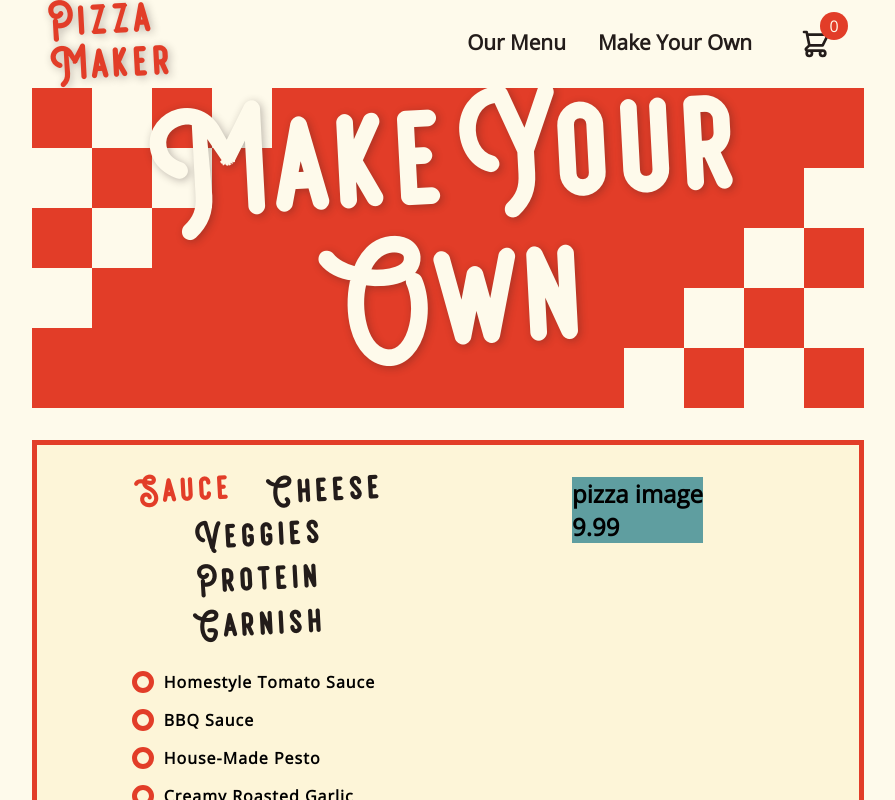
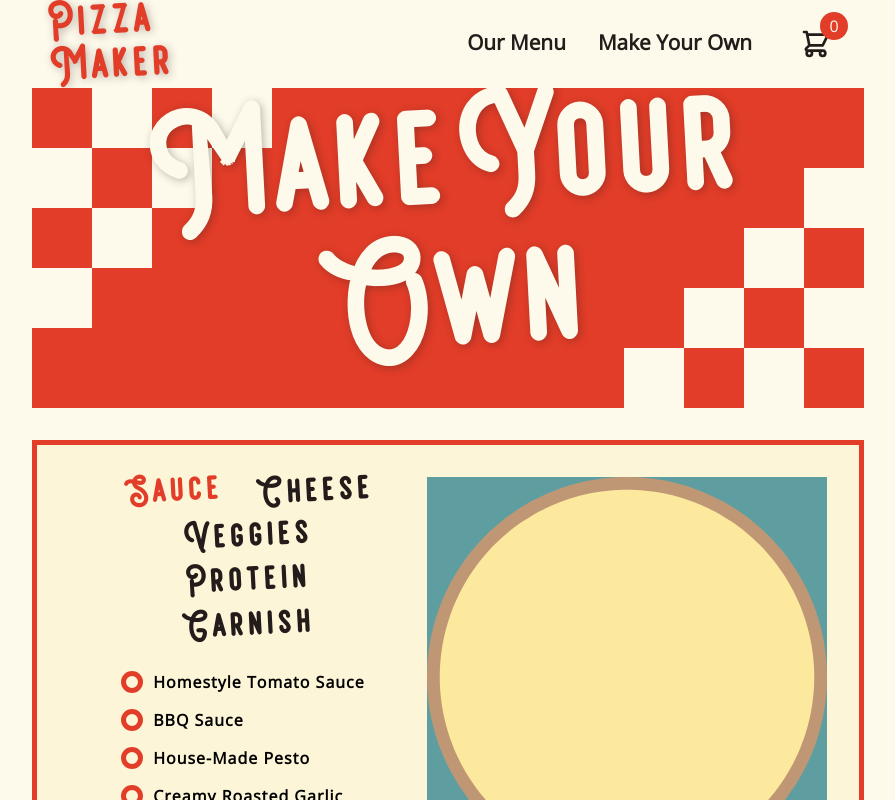
Before and after one commit to wavyadri/pizza-maker, a React (Create React App) app: page /make-your-own in a window 1280 px wide. Shown: the top 800 px of the page, without its empty margins (192-1087 px from the left). Built offline with nearby package versions, Linux system fonts and the light colour scheme.

Commit message:
Add images
Replace placeholder images with final images.

```diff
--- a/src/pages/Checkout.js
+++ b/src/pages/Checkout.js
@@ -15,11 +15,11 @@ const Checkout = () => {
             <div className="checkout-container">
                 {cart.length > 0 ?
                     cart.map((item) => {
-                    const {id, title, price, amount} = item;
+                    const {id, title, price, amount, image} = item;
                     return  <div key={id} className="checkout-item">
                         <div className="item-container">
                             <div className="image">
-                                <img src={url} alt="pizza" />
+                                <img src={image} alt={title} />
                             </div>
                             <div className="item">
                                 <h2 className="title">{title}</h2>
--- a/src/pages/Custom.js
+++ b/src/pages/Custom.js
@@ -1,5 +1,8 @@
-import React, {useState, useEffect} from 'react'
+import React from 'react'
 import { useGlobalContext } from '../contexts'
+import base from '../images/base.svg'
+import {GoFlame} from 'react-icons/go'
+import {FaLeaf} from 'react-icons/fa'
 
 const Custom = () => {
     const {
@@ -67,26 +70,31 @@ const Custom = () => {
                     </form>
                 </div>
                 <div className="custom-pizza">
-                    <h1>pizza image</h1>
-                    <h1>{totalCustom}</h1>
-                    {toppings.map((item) => {
-                        const {id, title, checked} = item;
-                        return <div key={id} className="topping">
-                            <h2>{title}</h2>
-                            {checked &&
-                            <h1>TRUE</h1>
-                            }
-                            {!checked &&
-                            <h1>FALSE</h1>
-                            }
-                        </div>
+                    {toppings.map((item, index) => {
+                        const {spicy, vegetarian} = item;
+                        return <div key={index} className='icons'>
+                                <div className="veg">{vegetarian && <FaLeaf/>}</div>
+                                <div className="spicy">{spicy && <GoFlame/>}</div>
+                            </div>
                     })}
+                    <img src={base} alt="pizza base" className='base'/>
+                    <div className='topping'>
+                        {toppings.map((item) => {
+                            const {id, image, title, category} = item;
+                            return <img key={id} src={image} alt={title}
+                                className={category === 'sauce' ? 'sauce topping'
+                                : category === 'cheese' ? 'cheese topping'
+                                : category === 'veggies' ? 'veggies topping'
+                                : category === 'protein' ? 'protein topping'
+                                : 'garnish topping'
+                                }
+                            />
+                        })}
+                    </div>
                 </div>
             </div>
             <div className="custom-footer">
-                {/* make this span both columns */}
                 <div className="custom-total">${totalCustom}</div>
-                {/* make this span both columns */}
                 <div className="custom-add">
                     <button className='btn' onClick={() => {addCustomPizza()}}>add</button>
                 </div>
--- a/src/pages/SinglePizza.js
+++ b/src/pages/SinglePizza.js
@@ -4,9 +4,6 @@ import { useGlobalContext } from '../contexts'
 import {BiArrowBack} from 'react-icons/bi'
 import {GoFlame} from 'react-icons/go'
 import {FaLeaf} from 'react-icons/fa'
-import image2 from '../images/temp-pizza.png'
-
-const url = 'https://images.onlinelabels.com/images/clip-art/toons4biz/Pepperoni%20Pizza-189439.png'
 
 const SinglePizza = () => {
     const {menuItems, addItem} = useGlobalContext();
```
